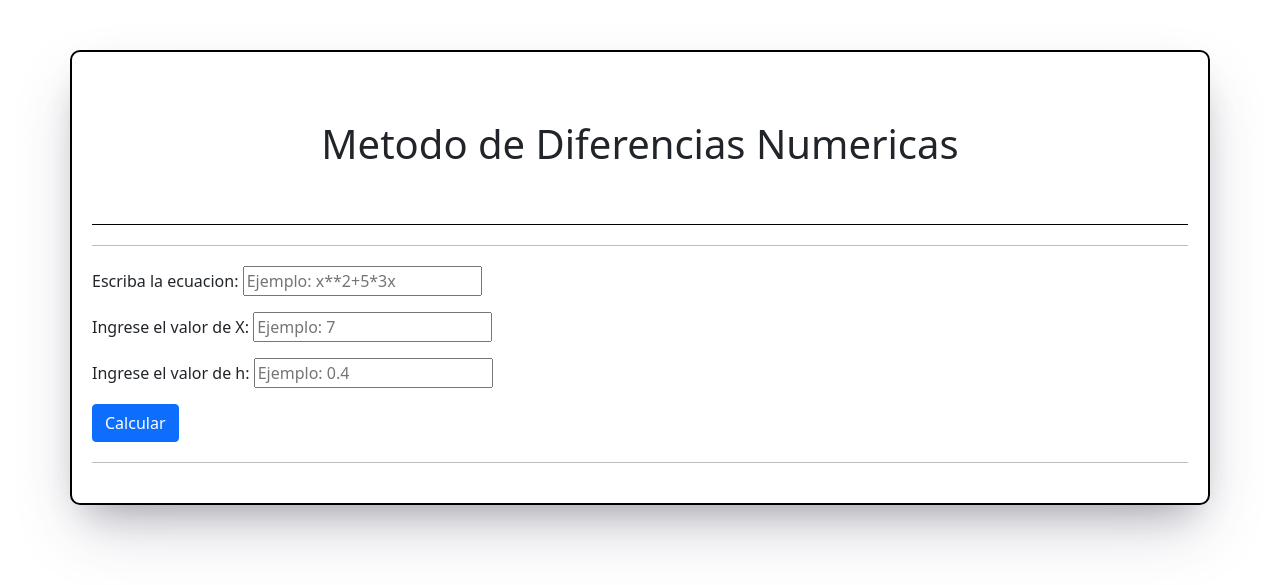
After one commit to Lovoh17/M-todo-de-Bisecci-n, a Django app: page /diferencion/ in a window 1280 px wide. The commit adds this page. Shown: the top 585 px of the page. Run offline with Django 5.2, Linux system fonts and the light colour scheme.

Commit message:
falta terminar correciones

```diff
--- a/Django_Metodo de Biseccion/Biseccion/myapp/forms.py
+++ b/Django_Metodo de Biseccion/Biseccion/myapp/forms.py
@@ -6,3 +6,8 @@ class BiseecionForm(forms.Form):
     valor_max = forms.CharField(label='Ingrese el rango máximo de búsqueda', widget=forms.TextInput(attrs={'placeholder': 'Ejemplo: 3'}))
     step = forms.CharField(label='Ingrese el tamaño del paso para buscar intervalos: ', widget=forms.TextInput(attrs={'placeholder': 'Ejemplo: 1'}))
     error_porcentual = forms.CharField(label='Ingrese el valor de le Tolerancia', widget=forms.TextInput(attrs={'placeholder': 'Ejemplo: 0.001'}))
+
+class DiferenciacionForm(forms.Form):
+    f = forms.CharField(label='Escriba la ecuacion:', widget=forms.TextInput(attrs={'placeholder': 'Ejemplo: x**2+5*3x'}))
+    x = forms.CharField(label='Ingrese el valor de X:', widget=forms.TextInput(attrs={'placeholder': 'Ejemplo: 7'}))
+    h = forms.CharField(label='Ingrese el valor de h', widget=forms.TextInput(attrs={'placeholder': 'Ejemplo: 0.4'}))
--- /dev/null
+++ b/Django_Metodo de Biseccion/Biseccion/myapp/templates/Biseccion/baseDiferencias.html
@@ -0,0 +1,42 @@
+<!DOCTYPE html>
+<html lang="es">
+<head>
+  <title>{% block title %}Metodo de Diferencias Numericas{% endblock %}</title>
+  {% load static %}
+  <link rel="stylesheet" type="text/css" href="https://cdn.jsdelivr.net/npm/bootstrap@5.0.2/dist/css/bootstrap.min.css"/>
+  <style>
+    .container {
+      border: 2px solid black;
+      border-radius: 10px;
+      padding: 20px;
+      margin-top: 50px;
+      box-shadow: rgba(50, 50, 93, 0.25) 0px 30px 60px -12px, rgba(0, 0, 0, 0.3) 0px 18px 36px -18px;
+    }
+
+    header {
+      border-bottom: 1px solid black;
+      padding-bottom: 10px;
+      margin-bottom: 20px;
+    }
+
+    hr {
+      border-top: 1px solid black;
+      margin: 20px 0;
+    }
+  </style>
+  <meta charset="UTF-8" name="viewport" content="width=device-width, initial-scale=1"/>
+</head>
+<body class="">
+  <div class="container">
+    <header class="text-center py-5">
+      <h1>Metodo de Diferencias Numericas</h1>
+    </header>
+    <hr>
+    <main>
+      {% block content %}
+      {% endblock %}
+    </main>
+    <hr>
+  </div>
+</body>
+</html>
--- /dev/null
+++ b/Django_Metodo de Biseccion/Biseccion/myapp/templates/Biseccion/diferencias.html
@@ -0,0 +1,24 @@
+{% extends 'Biseccion/baseDiferencias.html' %}
+    {% load static %}
+
+    {% block content %}
+        <div class="fade-in">
+            <form method="post">
+                {% csrf_token %}
+                {{ form.as_p }}
+                <button type="submit" class="btn btn-primary">Calcular</button>
+            </form>
+
+            {% if resultado %}
+                <h2>Resultados:</h2>
+                {% if resultado.error %}
+                    <p>Error: {{ resultado.error }}</p>
+                {% else %}
+                    <p>Diferencia hacia adelante: {{ resultado.derivada_fwd }} (Error: {{ resultado.error_fwd }})</p>
+                    <p>Diferencia hacia atrás: {{ resultado.derivada_bwd }} (Error: {{ resultado.error_bwd }})</p>
+                    <p>Diferencia central: {{ resultado.derivada_cen }} (Error: {{ resultado.error_cen }})</p>
+                    <p>Derivada exacta: {{ resultado.derivada_exacta }}</p>
+                {% endif %}
+            {% endif %}
+        </div>
+    {% endblock %}
--- a/Django_Metodo de Biseccion/Biseccion/myapp/templates/Biseccion/home.html
+++ b/Django_Metodo de Biseccion/Biseccion/myapp/templates/Biseccion/home.html
@@ -16,6 +16,7 @@
         <a  class="btn btn-success">Registrarse</a>
         <br><br></a>Utilizar método sin registrarse</a><br>
         <a href="{% url 'calcular_Biseccion' %}" class="btn btn-primary mt-4">Calcular metodo de Biseccion</a><br>
+        <a href="{% url 'diferencias_divididas' %}" class="btn btn-primary mt-4">Calcular Metodo de Diferencias Divididas</a><br>
       {% endif %}
    </div>
 {% endblock %}
--- a/Django_Metodo de Biseccion/Biseccion/myapp/urls.py
+++ b/Django_Metodo de Biseccion/Biseccion/myapp/urls.py
@@ -6,5 +6,6 @@ urlpatterns = [
     path('', views.home, name='home'),
     path('/Django_Metodo de Biseccion/Biseccion/myapp/templates/Biseccion/login.html', views.login_forms, name='login'),
     path('/Biseccion/myapp/templates/Biseccion/calcular_biseccion.html', views.calcular_biseccion, name='calcular_Biseccion'),
+    path('diferencion/', views.diferencias, name='diferencias_divididas'),
     path('generar_pdf/', views.generar_pdf, name='generar_pdf'),
 ]
--- a/Django_Metodo de Biseccion/Biseccion/myapp/views.py
+++ b/Django_Metodo de Biseccion/Biseccion/myapp/views.py
@@ -13,8 +13,9 @@ import json
 import numpy as np
 import matplotlib.pyplot as plt
 from io import BytesIO
+import io
 import base64
-
+import pandas as pd
 def home(request):
     return render(request ,'Biseccion/home.html')
 
@@ -30,12 +31,6 @@ def biseccion(ecuacion, a, b, tol_porcentual, max_iter=100):
 
     iter_count = 0
     iteraciones = []
-
-    # Arrays para graficar la función y la raíz
-    x_vals = np.linspace(a, b, 400)
-    y_vals = f(x_vals)
-    root_x_vals = []
-    root_y_vals = []
 
     while True:
         iter_count += 1
@@ -55,7 +50,7 @@ def biseccion(ecuacion, a, b, tol_porcentual, max_iter=100):
         error_porcentual = round(error_porcentual, 4)
 
         # Agregar a iteraciones solo si es una nueva iteración o se ha alcanzado la tolerancia
-        iteraciones.append([iter_count, raiz_actual, error_absoluto, error_porcentual])
+        iteraciones.append([iter_count, f'F({raiz_actual})', raiz_actual, error_porcentual])
 
         if error_porcentual < tol_porcentual or f(midpoint) == 0:
             break
@@ -67,10 +62,6 @@ def biseccion(ecuacion, a, b, tol_porcentual, max_iter=100):
 
         if iter_count >= max_iter:
             break
-
-        # Actualizar valores para graficar la raíz
-        root_x_vals.append(midpoint)
-        root_y_vals.append(f(midpoint))
 
     raiz_aproximada = (a + b) / 2.0
     error_absoluto = abs(b - a) / 2.0
@@ -87,12 +78,21 @@ def biseccion(ecuacion, a, b, tol_porcentual, max_iter=100):
     error_porcentual = round(error_porcentual, 4)
 
     # Agregar la última iteración a iteraciones
-    iteraciones.append([iter_count, raiz_aproximada, error_absoluto, error_porcentual])
+    iteraciones.append([iter_count, f'F({raiz_aproximada})', raiz_aproximada, f'{error_porcentual}%'])
 
-    return raiz_aproximada, iter_count, error_absoluto, iteraciones, error_porcentual, x_vals, y_vals, root_x_vals, root_y_vals
+    return raiz_aproximada, iter_count, error_absoluto, iteraciones, error_porcentual
 
+def encontrar_intervalos(f, rango_min, rango_max, paso):
+    intervalos = []
+    x = rango_min
+    while x < rango_max:
+        if f(x) * f(x + paso) < 0:
+            intervalos.append((x, x + paso))
+        x += paso
 
-#Usamos la funcion de la vista para traer los datos y mostrarlos
+    df_intervalos = pd.DataFrame(intervalos, columns=["Inicio Intervalo", "Fin Intervalo"])
+    return df_intervalos
+
 def calcular_biseccion(request):
     resultado_biseccion = None
     mensaje = None
@@ -113,19 +113,30 @@ def calcular_biseccion(request):
                 form = BiseecionForm()
 
                 # Obtener datos para graficar
-                raiz_aproximada, _, _, _, _, x_vals, y_vals, root_x_vals, root_y_vals = resultado_biseccion
+                raiz_aproximada, _, _, iteraciones_data, _, _, _, _ = resultado_biseccion
 
                 # Graficar la función y la raíz encontrada
+                x_vals = np.linspace(valor_min, valor_max, 400)
+                f = lambdify(x, ecuacion)
+                y_vals = f(x_vals)
+
                 plt.figure(figsize=(8, 6))
                 plt.plot(x_vals, y_vals, label='Función')
-                plt.scatter(root_x_vals, root_y_vals, color='red', label='Raíz')
+                plt.axhline(0, color='black', linewidth=0.5)
+                plt.axvline(raiz_aproximada, color='red', linestyle='--', label=f'Raíz aproximada: {raiz_aproximada}')
+
+                for _, _, mid, _ in iteraciones_data:
+                    plt.axvline(mid, color='blue', linestyle=':', linewidth=0.5)
+
+                plt.scatter(raiz_aproximada, f(raiz_aproximada), color='red')
+                plt.title('Método de Bisección')
                 plt.xlabel('x')
                 plt.ylabel('f(x)')
-                plt.title('Gráfica de la Función y Raíz Encontrada por Bisección')
                 plt.legend()
+                plt.grid(True)
 
                 # Convertir la gráfica a base64 para mostrar en el template
-                buffer = BytesIO()
+                buffer = io.BytesIO()
                 plt.savefig(buffer, format='png')
                 buffer.seek(0)
                 grafica_base64 = base64.b64encode(buffer.getvalue()).decode('utf-8')
@@ -143,6 +154,67 @@ def calcular_biseccion(request):
         'grafica_base64': grafica_base64,
     }
     return render(request, 'Biseccion/calcular_biseccion.html', context)
+
+def derivada_forward(f, x, h):
+    return (f(x + h) - f(x)) / h
+# Función para calcular la derivada numérica usando diferencia hacia adelante
+def derivada_backward(f, x, h):
+    return (f(x) - f(x - h)) / h
+
+# Función para calcular la derivada numérica usando diferencia central
+def derivada_central(f, x, h):
+    return (f(x + h) - f(x - h)) / (2 * h)
+
+def diferencias(request):
+    resultado = {}
+
+    if request.method == 'POST':
+        form = DiferenciacionForm(request.POST)
+        if form.is_valid():
+            funcion = form.cleaned_data['f']
+            valor_x = float(form.cleaned_data['x'])
+            valor_h = float(form.cleaned_data['h'])
+
+            try:
+                x = symbols('x')
+                ecuacion = sympify(funcion)
+                f = lambdify(x, ecuacion)
+
+                # Calcular la derivada exacta
+                derivada_exacta = diff(ecuacion, x)
+                derivada_exacta_func = lambdify(x, derivada_exacta)
+                derivada_exacta_val = derivada_exacta_func(valor_x)
+
+                # Calcular las derivadas utilizando los tres métodos
+                derivada_fwd = derivada_forward(f, valor_x, valor_h)
+                derivada_bwd = derivada_backward(f, valor_x, valor_h)
+                derivada_cen = derivada_central(f, valor_x, valor_h)
+
+                # Calcular los errores
+                error_fwd = abs(derivada_fwd - derivada_exacta_val)
+                error_bwd = abs(derivada_bwd - derivada_exacta_val)
+                error_cen = abs(derivada_cen - derivada_exacta_val)
+
+                # Preparar los resultados para mostrar en la plantilla
+                resultado = {
+                    'derivada_fwd': round(derivada_fwd, 4),
+                    'error_fwd': round(error_fwd, 4),
+                    'derivada_bwd': round(derivada_bwd, 4),
+                    'error_bwd': round(error_bwd, 4),
+                    'derivada_cen': round(derivada_cen, 4),
+                    'error_cen': round(error_cen, 4),
+                    'derivada_exacta': round(derivada_exacta_val, 4)
+                }
+
+            except Exception as e:
+                resultado = {'error': str(e)}
+
+    else:
+        form = DiferenciacionForm()
+
+    return render(request, 'Biseccion/diferencias.html', {'form': form, 'resultado': resultado})
+
+
 #por el momento no jala
 def generar_pdf(request):
     resultado_biseccion = request.GET.get('resultado_biseccion')
```
Also changed, not shown: Django_Metodo de Biseccion/Biseccion/myapp/templates/Biseccion/calcular_biseccion.html (+4 -9 lines).
